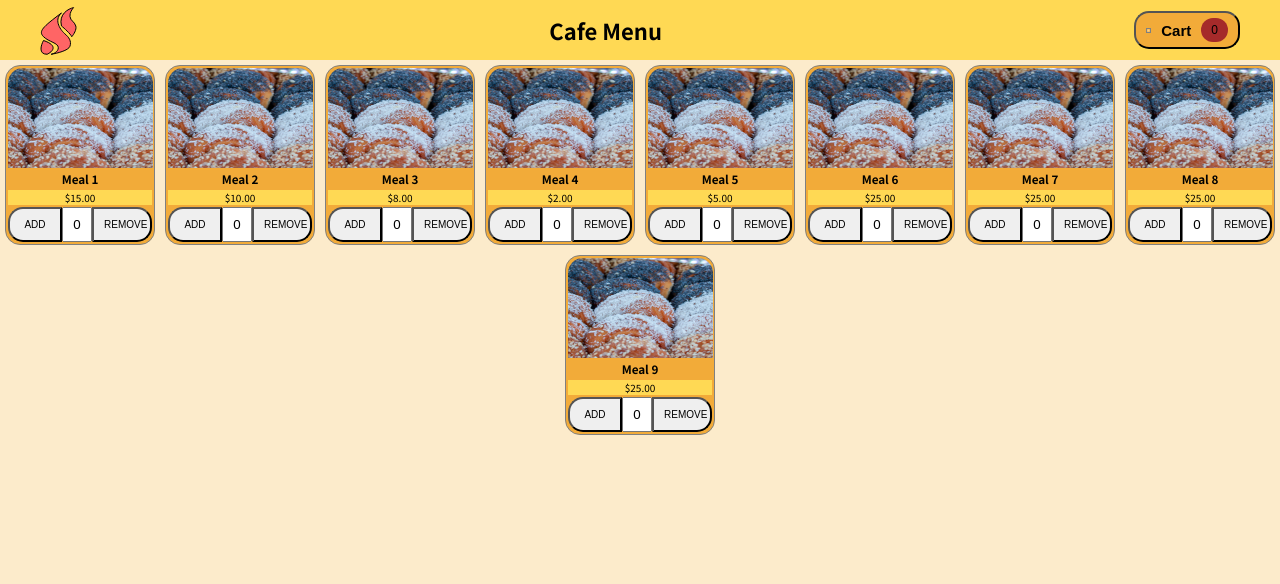
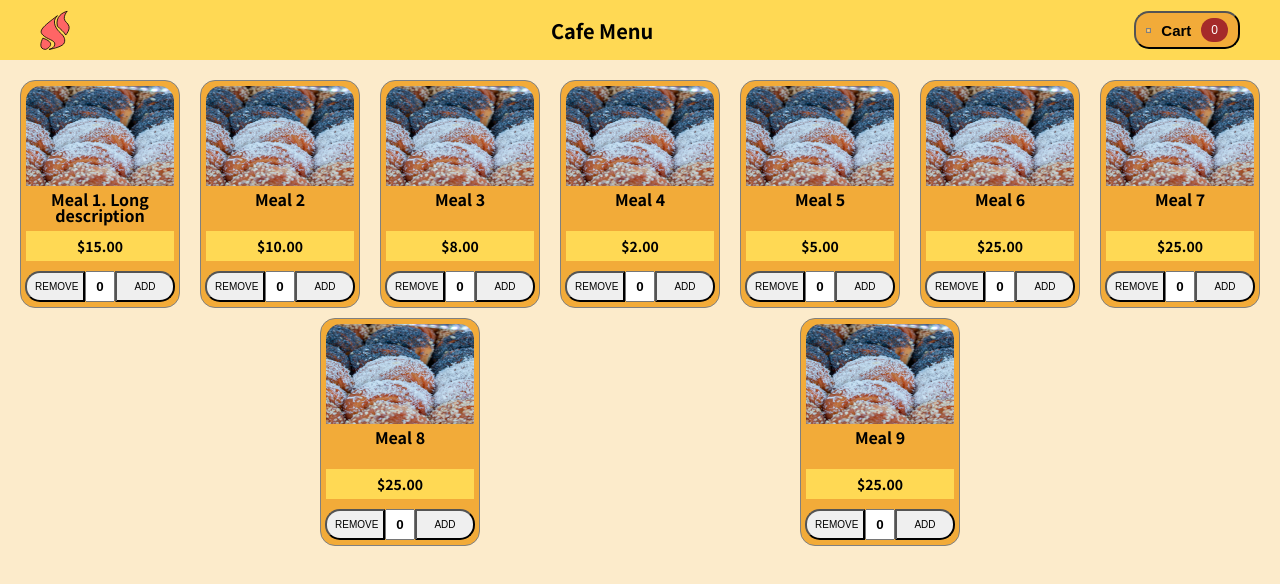
Before and after one commit to maksimzinchenko/reactmenu, a React (Create React App) app: page / in a window 1280 px wide. Shown: the top 584 px of the page. Built offline with nearby package versions, Linux system fonts and the light colour scheme.

Commit message:
draft. css cleanup. some changes to design

```diff
--- a/src/App.js
+++ b/src/App.js
@@ -20,8 +20,6 @@ function App() {
     setCartIsShown(false);
   }
 
-
-
   return (
     <CartProvider>
       {cartIsShown && <Cart onHideCartHandler={hideCartHandler} />}
--- a/src/App.module.css
+++ b/src/App.module.css
@@ -3,7 +3,7 @@ body {
 }
 
 main {
-    padding-top: 60px;
+    padding-top: 70px;
 }
 
 .some {
--- a/src/Layout/Header.js
+++ b/src/Layout/Header.js
@@ -9,7 +9,7 @@ import HeaderCartButton from "./HeaderCartButton";
 const Header = props => {
     return (
         <header className={classes.head}>
-            <img src={logoImage} alt="Logo"/>
+            <img className={classes.logo} src={logoImage} alt="Logo"/>
             <h1 className={classes.menuName}>Cafe Menu</h1>
             <HeaderCartButton onShowCartHandler={props.onShowCartHandler}/>
         </header>
--- a/src/Layout/Header.module.css
+++ b/src/Layout/Header.module.css
@@ -12,7 +12,12 @@
 
 .menuName {
     color: rgb(0, 0, 0);
-    font-size: 22px;
+    font-size: 20px;
     padding: 0 10px;
     margin: 0;
 }
+
+
+.logo {
+    width: 30px;
+}
--- a/src/Layout/HeaderCartButton.module.css
+++ b/src/Layout/HeaderCartButton.module.css
@@ -19,6 +19,7 @@
 .cartItemsCounter {
     border-radius: 15px;
     background-color: brown;
+    color: white;
     padding: 5px 10px;
     font-size: 12px;
 }
--- a/src/Meals/AvailableMeals.js
+++ b/src/Meals/AvailableMeals.js
@@ -4,7 +4,7 @@ import Card from "../UI/Card";
 import MealItem from "./MealItem/MealItem";
 
 const MEALS_START = [
-  { id: 1, name: "Meal 1", description: "Meal 1 description. ", price: 15 },
+  { id: 1, name: "Meal 1. Long description", description: "Meal 1 description. ", price: 15 },
   { id: 2, name: "Meal 2", description: "Meal 2 description", price: 10 },
   { id: 3, name: "Meal 3", description: "Meal 3 description", price: 8 },
   { id: 4, name: "Meal 4", description: "Meal 4 description", price: 2 },
--- a/src/Meals/AvailableMeals.module.css
+++ b/src/Meals/AvailableMeals.module.css
@@ -3,7 +3,7 @@
     padding: 0;
     display: flex;
     flex-wrap:wrap;
-    justify-content: center;
+    justify-content: space-evenly;
     /* align-items: flex-start; */
-    gap: 10px;
+
 }
--- a/src/Meals/MealItem/MealItem.js
+++ b/src/Meals/MealItem/MealItem.js
@@ -29,6 +29,7 @@ const MealItem = (props) => {
 
   return (
     <li className={classes.mealELement}>
+      <div className={classes.mealItemWrapper}>
       <img className={classes.mealImage} src={MealImage} alt="bakery" />
       <div>
         <h3 className={classes.mealTitle}>{props.title}</h3>
@@ -40,6 +41,7 @@ const MealItem = (props) => {
         onAddToCart={addToCartHandler}
         onRemoveFromCart={removeFromCartHandler}
       />
+      </div>
     </li>
   );
 };
--- a/src/Meals/MealItem/MealItem.module.css
+++ b/src/Meals/MealItem/MealItem.module.css
@@ -4,36 +4,51 @@ li {
 }
 
 .mealELement {
+    padding: 5px;
+}
+
+.mealItemWrapper {
     display: flex;
     flex-direction: column;
-    padding: 2px;
+    padding: 5px;
     border: 1px solid gray;
-    width: 150px;
+    width: 160px;
     font-size: 10px;
     background-color: #F2AB39;
     justify-content: space-between;
-    height: 180px;
+    /* height: 180px; */
     border-radius: 15px;
+    align-items: center;
 }
+
 
 .mealTitle {
     text-align: center;
     margin: 0;
+    padding: 5px;
+    font-size: 16px;
+    line-height: 16px;
+    height: 45px;
 }
 
 .mealDescription {
     font-size: 10px;
     padding: 1px;
+
 }
 
 .mealPrice {
     background-color: #FFD954;
+    padding: 5px;
+    width: 100%;
     text-align: center;
 
+    font-size: 14px;
+    font-weight: 700;
 }
 
 .mealImage {
-    width: 145px;
+    width: 148px;
     height: 100px;
     overflow: hidden;
     border-radius: 15px 15px 0 0;
--- a/src/Meals/MealItem/MealItemForm.js
+++ b/src/Meals/MealItem/MealItemForm.js
@@ -11,12 +11,12 @@ const MealItemForm = (props) => {
 
   return (
     <div className={classes.cardControls}>
+      <button className={classes.removeButton} onClick={onRemoveHandler}>
+        REMOVE
+      </button>
+      <input className={classes.itemCounter} value={props.itemCount} />
       <button className={classes.addButton} onClick={onAddHandler}>
         ADD
-      </button>
-      <input className={classes.itemCounter} value={props.itemCount} />
-      <button className={classes.removeButton} onClick={onRemoveHandler}>
-        REMOVE
       </button>
     </div>
   );
--- a/src/Meals/MealItem/MealItemForm.module.css
+++ b/src/Meals/MealItem/MealItemForm.module.css
@@ -1,47 +1,47 @@
-.orderControls {
+/* .orderControls {
     display: flex;
     flex-direction: row;
     justify-content: center;
-    /* padding: 0; */
+    padding: 0;
     padding-top: 3px;
+} */
+
+.cardControls{
+    padding-top: 10px;
+    /* display: block; */
+    /* flex: 1 1 auto; */
+    /* font-size: 10px; */
+    /* font-weight: 700; */
+    /* justify-items: end; */
 }
 
-.cartControl {
-    /* display: block; */
-    flex: 1 1 auto;
-    font-size: 10px;
-    font-weight: 700;
-    justify-items: end;
-}
-
-.mealCount {
+/* .mealCount {
         width: 25px;
         padding: 2px;
         border-radius: 2px;
         border: 1px solid #ccc;
-}
+} */
 
-button.cartControl {
+/* button.cartControl {
     padding: 5px 0px;
-    /* margin: 2px; */
-}
+} */
 
-.hidden {
+/* .hidden {
     display: none;
+} */
+
+.removeButton{
+    display: block;
+    width: 60px;
+    padding: 8px;
+    border-radius: 15px 0 0 15px;
+    font-size: 10px;
 }
 
 .addButton {
     display: block;
     width: 60px;
-    padding: 10px;
-    border-radius: 15px 0 0 15px;
-    font-size: 10px;
-}
-
-.removeButton {
-    display: block;
-    width: 60px;
-    padding: 10px;
+    padding: 8px;
     border-radius: 0 15px 15px 0;
     font-size: 10px;
 }
@@ -55,4 +55,5 @@ button.cartControl {
 .itemCounter {
     width: 30px;
     text-align: center;
+    font-weight: 700;
 }
```
